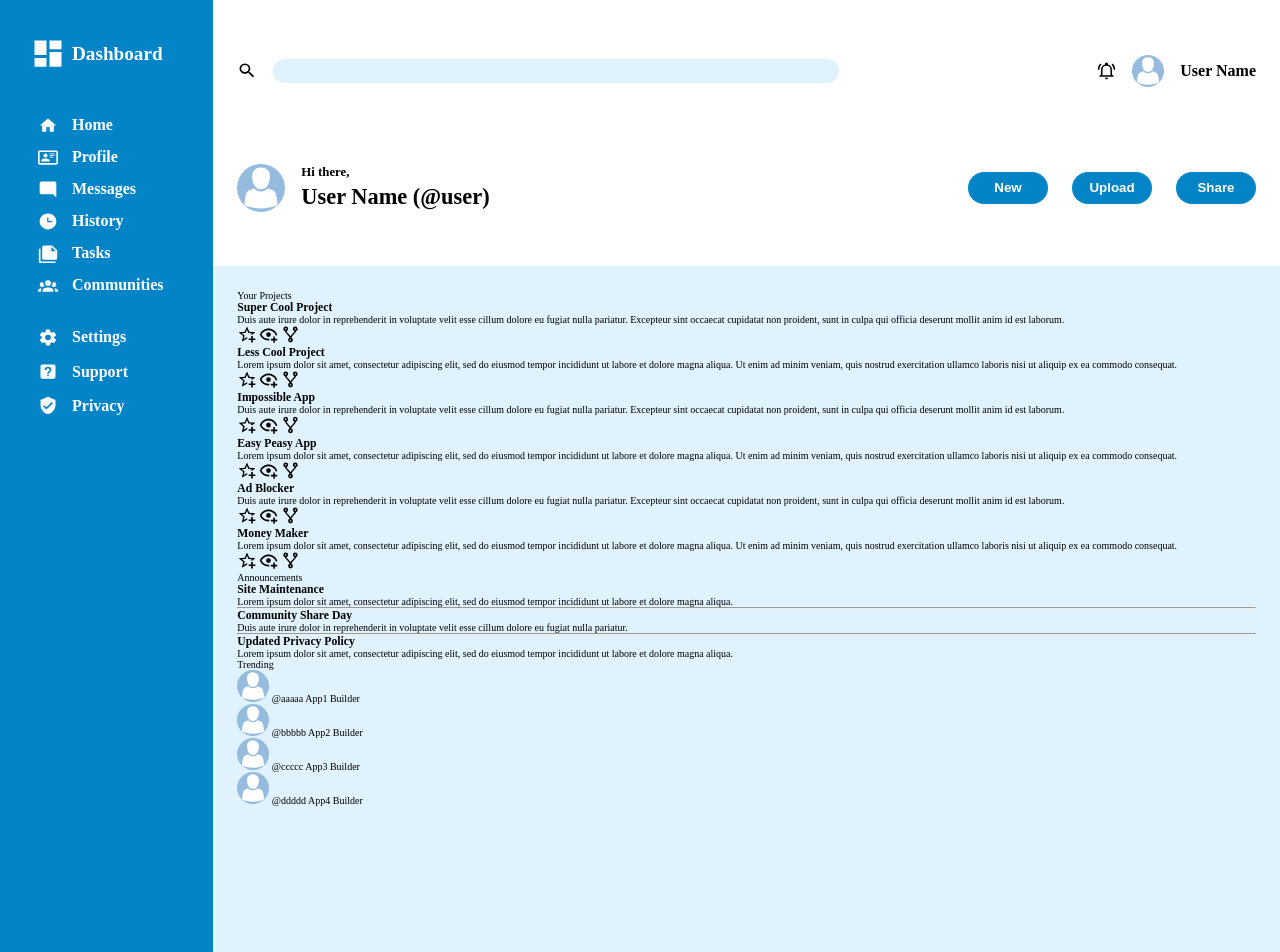
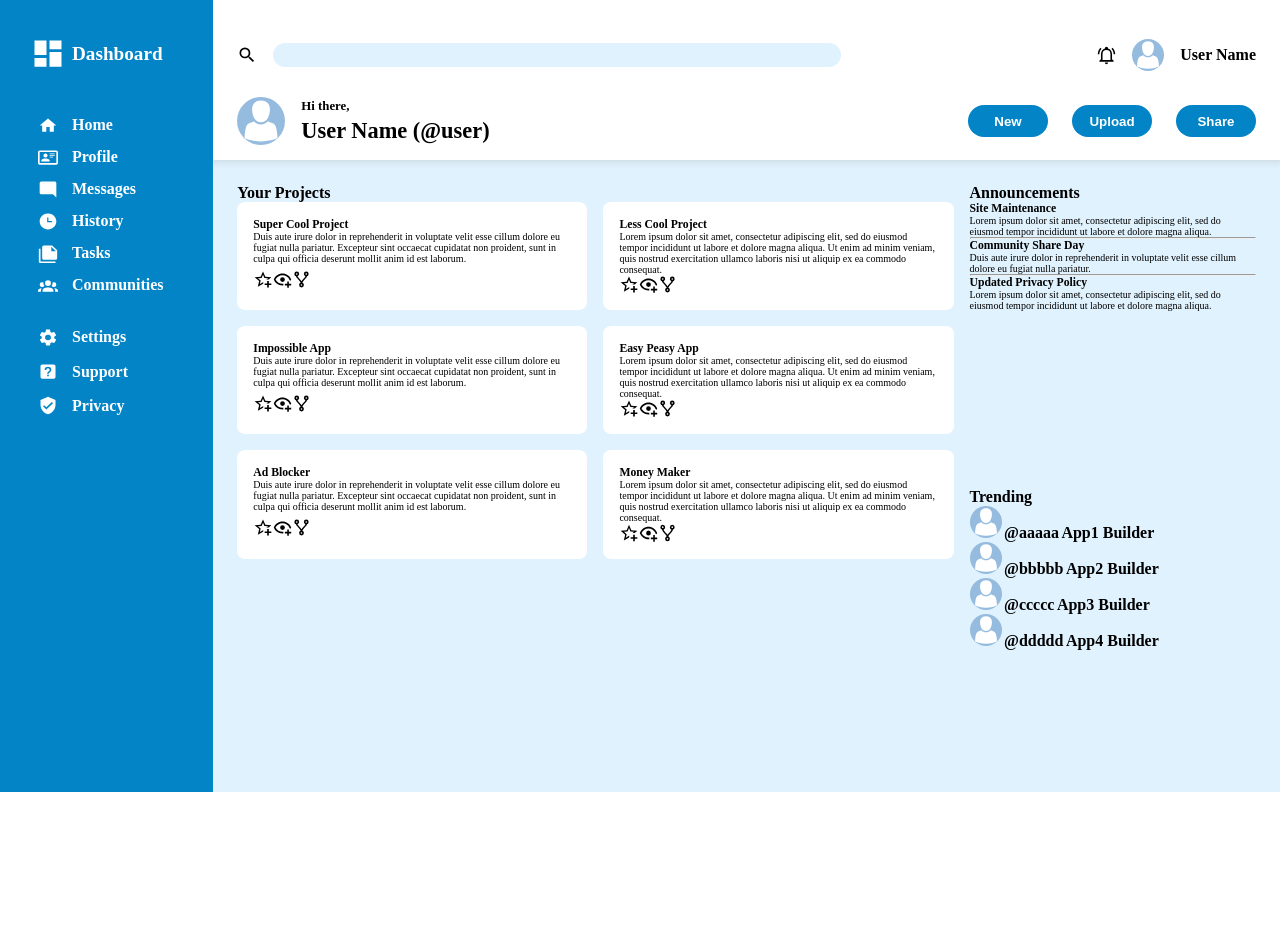
Before and after one commit to privl/admin-dashboard, a plain HTML site: page index.html in a window 1280 px wide. After the commit the page ends 800 px from the top, so only its background shows below. Drawn offline with Linux system fonts and the light colour scheme.

Commit message:
Add more styles

```diff
--- a/index.html
+++ b/index.html
@@ -47,8 +47,9 @@
         </div>
     </div>
     <div class="content">
-        <div class="project">
+        <div class="projects">
             <span>Your Projects</span>
+            <div class="cards">
                 <div>
                     <section>
                         <h3>Super Cool Project</h3>
@@ -158,6 +159,7 @@
                     <img src="images/source-fork.svg" class="icon">
                 </div>
             </div>
+        </div>
         <div class="announcements">
             <span>Announcements</span>
             <div>
--- a/style.css
+++ b/style.css
@@ -10,6 +10,7 @@ body {
     font-size: 10px;
     display: grid;
     grid-template-columns: 1fr 5fr;
+    grid-template-rows: 10rem auto;
 }
 
 ul {
@@ -34,13 +35,16 @@ img.icon {
 }
 
 .sidebar {
+    position: sticky;
+    top: 0;
     color: #fff;
     background-color: #0284c7;
     grid-area: 1 / 1 / span 2 / span 1;
     padding: 1.5rem;
     display: grid;
-    grid-template-rows: 2fr 6fr 3fr 30rem;
+    grid-template-rows: 2fr 6fr 3fr 20rem;
     gap: 2rem;
+    z-index: 2;
 
     ul {
         display: grid;
@@ -73,11 +77,17 @@ img.icon {
 
 
 .header {
-    padding: 1.5rem;
+    position: sticky;
+    top: 0;
+    background-color: #fff;
+    padding: 2rem 1.5rem 0.5rem 1.5rem;
     display: grid;
     grid-template-columns: 3fr 2fr;
+    grid-template-rows: 3fr 4fr;
     align-items: center;
-    gap: 1rem;
+    gap: 0.8rem;
+    box-shadow: 0 0 0.4rem 0.2rem rgba(128, 128, 128, 0.2);
+    z-index: 1;
 
     .search {
         display: grid;
@@ -146,6 +156,44 @@ img.icon {
 .content {
     padding: 1.5rem;
     background-color: #e0f2fe;
+    display: grid;
+    grid-template-columns: 5fr 2fr;
+    grid-template-rows: 18rem 1fr;
+    gap: 1rem;
+
+    .projects {
+        grid-area: 1 / 1 / span 2 / span 1;
+    }
+
+    .cards {
+        display: grid;
+        grid-template-columns: repeat(auto-fit, minmax(15rem, 1fr));
+        gap: 1rem;
+        div {
+            background-color: #fff;
+            border-radius: 0.5rem;
+            padding: 1rem;
+
+            display: grid;
+            grid-template-columns: repeat(4, auto);
+            section {
+                grid-column: 1 / -1;
+            }
+        }
+    }
+
+    .announcements {
+
+    }
+
+    .trending {
+
+    }
+
+    div > span {
+        font-size: 1rem;
+        font-weight: 800;
+    }
 }
 
 .avatar {
```
Lines whose indentation alone changed are shown as unchanged.
